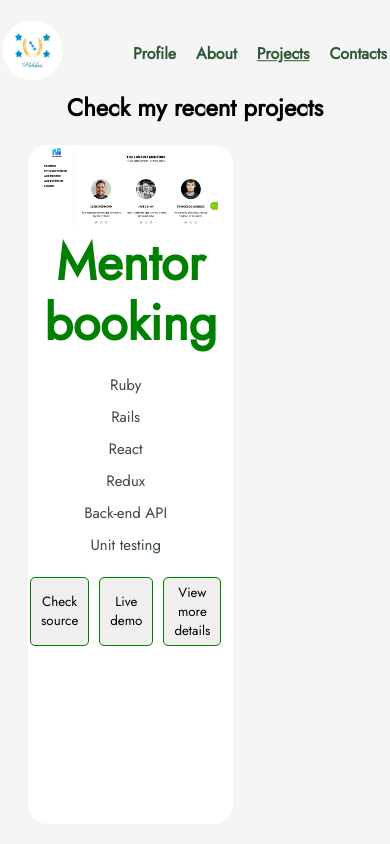
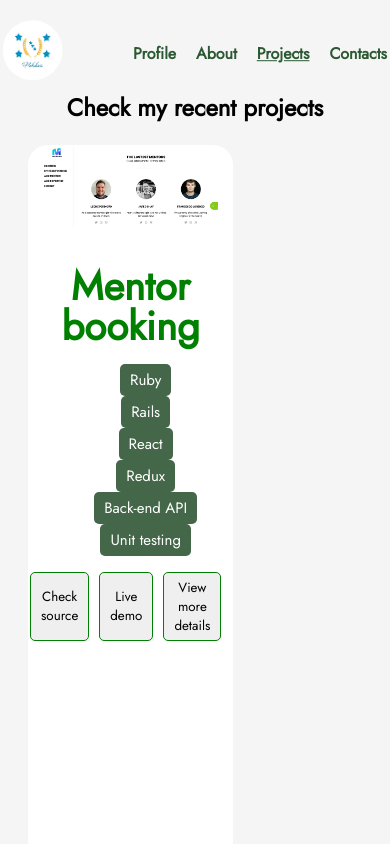
Before and after one commit to hakichris/Christian-portfolio, a React (Create React App) app: page /Project in a window 390 px wide. Shown: the top 844 px of the page. Built offline with nearby package versions, Linux system fonts and the light colour scheme.

Commit message:
Update card.css

```diff
--- a/src/CSS/card.css
+++ b/src/CSS/card.css
@@ -19,10 +19,10 @@ section {
 }
 
 .title {
-  font-size: 50px;
-  line-height: 60px;
+  font-size: 250%;
+  line-height: 100%;
   text-align: center;
-  margin: 0;
+  margin-bottom: 1%;
   color: green;
 }
 
@@ -32,12 +32,11 @@ section {
   justify-content: space-between;
 }
 
-.stack {
+.stacks {
   display: flex;
   justify-content: center;
   align-items: center;
   border-radius: 5px;
-  width: 100%;
   padding: 0;
 }
 
@@ -46,8 +45,8 @@ section {
   padding: 5px 10px;
   text-align: center;
   height: fit-content;
-  color: #3a4a42;
-  background-color: #fff;
+  color: white;
+  background-color:  #446649;
   border-radius: 5px;
 }
 
@@ -64,7 +63,7 @@ section {
 .card {
   flex: 0 0 calc(45%);
   width: 100%;
-  height: 80vh;
+  height: 85vh;
   background: #fff;
   border-radius: 20px;
   margin-bottom: 100px;
--- a/src/CSS/mainpage.css
+++ b/src/CSS/mainpage.css
@@ -85,6 +85,16 @@
 }
 
 @media (max-width: 768px) {
+
+  .home {
+    background-image: url('../images/pngegg.png');
+    background-repeat: no-repeat;
+    height: auto;
+    display: flex;
+    background-position: 80% 10%;
+    background-size: 50% auto;
+
+  }
   .profile-links {
     flex-direction: column;
     align-items: center;
@@ -94,4 +104,5 @@
     margin-right: 0;
     margin-bottom: 10px;
   }
+
 }
```
